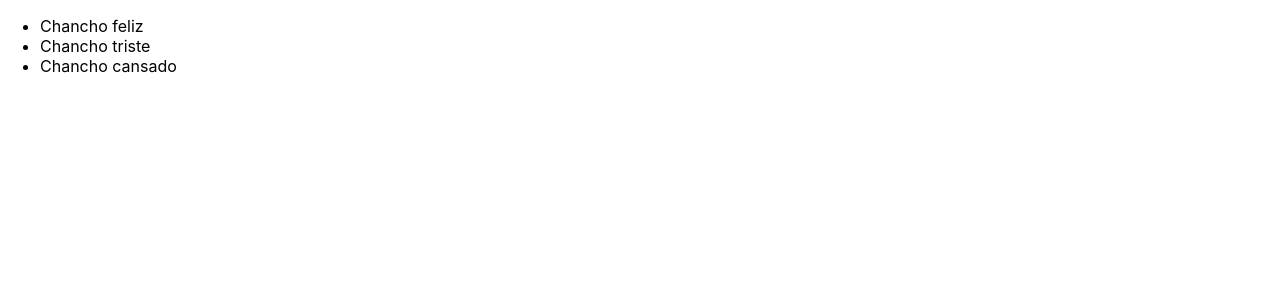
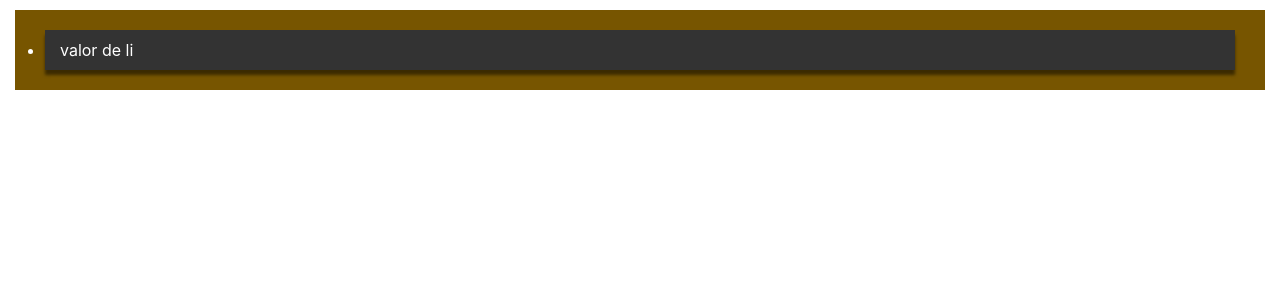
Before and after one commit to Rubenmt93/AprendiendoReact, a React (Create React App) app: page / in a window 1280 px wide. Shown: the top 300 px of the page. Built offline with nearby package versions, Linux system fonts and the light colour scheme.

Commit message:
Personalizacion del componente App  y uso del inline style

```diff
--- a/src/App.js
+++ b/src/App.js
@@ -1,24 +1,28 @@
 import logo from './logo.svg';
 import './App.css';
+const estilo2 = {
+  boxShadow: '0 5px 3px rgba(0,0,0,0.5)'
+}
 
+const estilo= ({bg = '#222'}) => ({
+  backgroundColor:bg,
+  color: '#fff',
+  padding:'10px 15px',
+  margin:'10px 15px'
+})
+
+function Li({children}) {
+
+  return(
+    <li style={{...estilo2, ...estilo({bg: '#333'})}} className='clase-li'>{children}</li>
+  )
+}
 function App() {
+  const valor = 'feliz'
   return (
-    <div className="App">
-      <header className="App-header">
-        <img src={logo} className="App-logo" alt="logo" />
-        <p>
-          Edit <code>src/App.js</code> and save to reload.
-        </p>
-        <a
-          className="App-link"
-          href="https://reactjs.org"
-          target="_blank"
-          rel="noopener noreferrer"
-        >
-          Learn React
-        </a>
-      </header>
-    </div>
+    <ul style={estilo({bg: '#750'})} className='clase-css'>
+      <Li estado = 'feliz'> valor de li</Li>
+    </ul>
   );
 }
 
--- a/src/index.js
+++ b/src/index.js
@@ -1,36 +1,36 @@
 import React from 'react';
 import ReactDOM from 'react-dom/client';
 import './index.css';
-//import App from './App';
+import App from './App';
 import reportWebVitals from './reportWebVitals';
 
 
-const Li = ({ children, estado, casa, edad }) => {
-  console.log(casa, edad);
-  return (
-    <li>{children} {estado}</li>
-  )
-}
-const X = () =>
-<ul>
-  <Li
-    estado = {'feliz'}
-    casa = {false}
-    edad= {24}
-  >
-      Chancho
-  </Li>
-  <Li  estado = {'triste'}>Chancho</Li>
-  <Li  estado = {'cansado'}>Chancho</Li>
+// const Li = ({ children, estado, casa, edad }) => {
+//   console.log(casa, edad);
+//   return (
+//     <li>{children} {estado}</li>
+//   )
+// }
+// const X = () =>
+// <ul>
+//   <Li
+//     estado = {'feliz'}
+//     casa = {false}
+//     edad= {24}
+//   >
+//       Chancho
+//   </Li>
+//   <Li  estado = {'triste'}>Chancho</Li>
+//   <Li  estado = {'cansado'}>Chancho</Li>
 
-</ul>
+// </ul>
 
 const root = ReactDOM.createRoot(document.getElementById('root'));
 root.render(
-  // <React.StrictMode>
-  //   <App />
-  // </React.StrictMode>
-  <X />
+  <React.StrictMode>
+    <App />
+  </React.StrictMode>
+  // <X />
 );
 // If you want to start measuring performance in your app, pass a function
 // to log results (for example: reportWebVitals(console.log))
```
